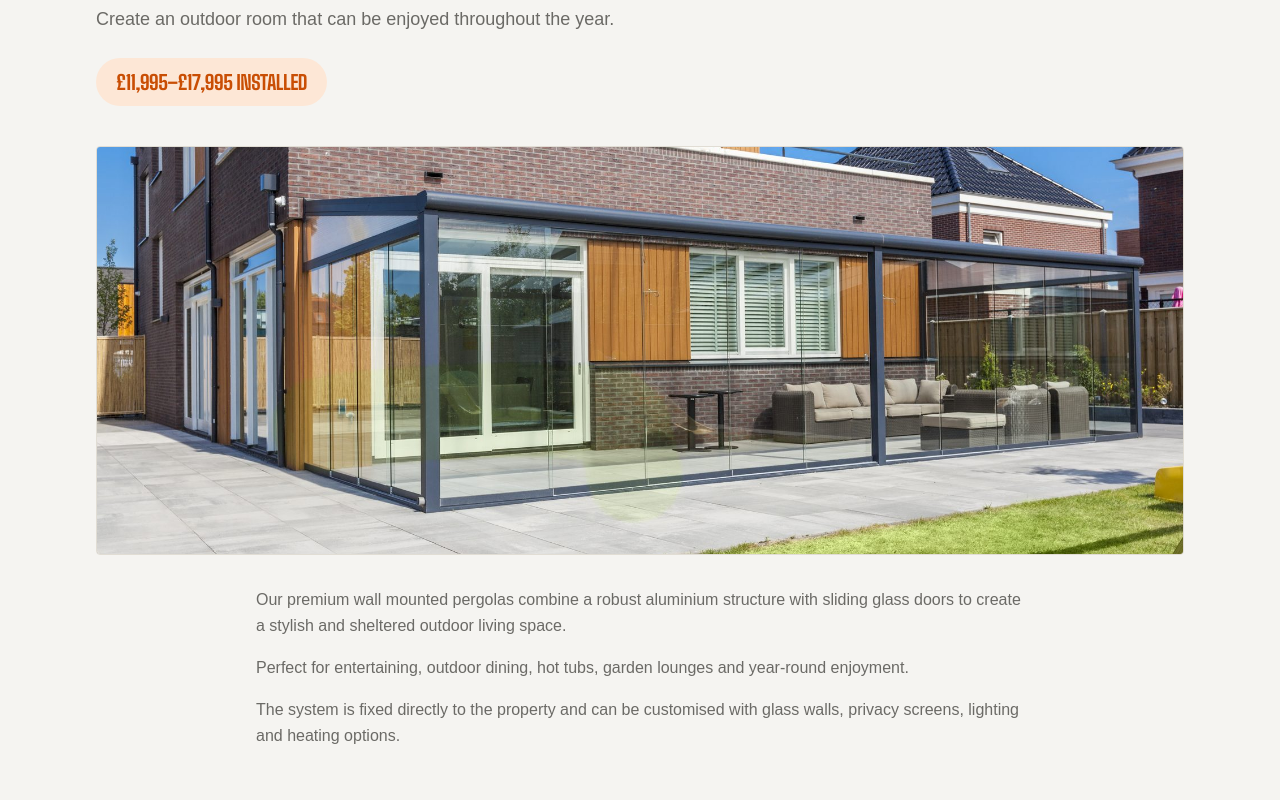
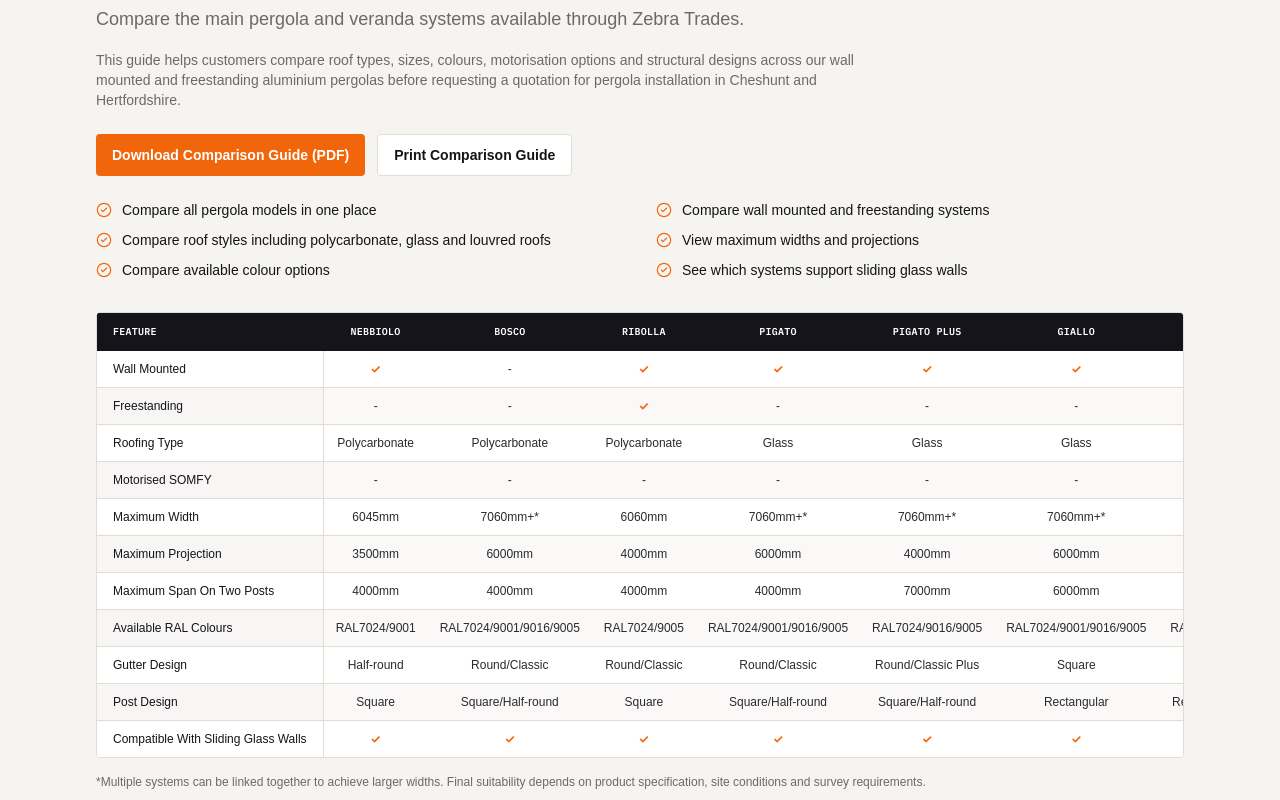
Before and after one commit to jasonkazakos-cpu/zebra-trades-website, a Next.js app: page /pergolas in a window 1280 px wide. Shown: the part 4360-5160 px from the top of the page. Built offline with nearby package versions, Linux system fonts and the light colour scheme; a web font is replaced by a local one.

Commit message:
Replace pergola PDF and add comparison guide section

```diff
--- a/app/pergolas/page.tsx
+++ b/app/pergolas/page.tsx
@@ -246,6 +246,103 @@ export default function PergolasPage() {
         targetId="pergola-comparison-guide"
       />
 
+      {/* Pergola Comparison Guide */}
+      <section id="pergola-comparison-guide" className="bg-chalk">
+        <Container className="py-16 sm:py-20">
+          <SectionHeading
+            eyebrow="Pergola Comparison Guide"
+            title="Compare Our Pergola Range"
+            subtitle="Compare the main pergola and veranda systems available through Zebra Trades."
+          />
+          <p className="mt-4 max-w-3xl text-sm text-slate">
+            This guide helps customers compare roof types, sizes, colours,
+            motorisation options and structural designs across our wall
+            mounted and freestanding aluminium pergolas before requesting a
+            quotation for pergola installation in Cheshunt and Hertfordshire.
+          </p>
+
+          <div className="mt-6 flex flex-wrap gap-3">
+            <a
+              href="/Zebra_Trades_Full_Veranda_Comparison_Table.pdf"
+              className="inline-flex items-center gap-2 rounded-sm bg-accent px-4 py-2.5 text-sm font-semibold text-paper hover:bg-accent-dark transition-colors"
+            >
+              Download Comparison Guide (PDF)
+            </a>
+            <PrintButton />
+          </div>
+
+          <ul className="mt-6 grid gap-x-8 gap-y-2.5 sm:grid-cols-2">
+            {[
+              "Compare all pergola models in one place",
+              "Compare wall mounted and freestanding systems",
+              "Compare roof styles including polycarbonate, glass and louvred roofs",
+              "View maximum widths and projections",
+              "Compare available colour options",
+              "See which systems support sliding glass walls",
+            ].map((benefit) => (
+              <li key={benefit} className="flex items-start gap-2.5 text-sm font-medium text-ink">
+                <CheckCircle2 className="mt-0.5 size-4 shrink-0 text-accent" strokeWidth={1.75} aria-hidden="true" />
+                {benefit}
+              </li>
+            ))}
+          </ul>
+
+          {/* Horizontally scrollable table */}
+          <div className="mt-8 overflow-x-auto rounded-sm border border-line">
+            <table className="min-w-full text-xs">
+              <thead>
+                <tr className="bg-ink text-paper">
+                  <th className="sticky left-0 z-10 bg-ink px-4 py-3 text-left font-mono text-[10px] uppercase tracking-wide whitespace-nowrap min-w-[160px]">
+                    Feature
+                  </th>
+                  {[
+                    "Nebbiolo","Bosco","Ribolla","Pigato","Pigato Plus",
+                    "Giallo","Giallo Plus","Trebbiano","Pinela Glass",
+                    "Verdeca","Pinela","Pinela Deluxe","Pinela Deluxe Plus",
+                  ].map((p) => (
+                    <th key={p} className="px-3 py-3 text-center font-mono text-[10px] uppercase tracking-wide whitespace-nowrap">
+                      {p}
+                    </th>
+                  ))}
+                </tr>
+              </thead>
+              <tbody className="divide-y divide-line bg-paper">
+                {[
+                  { row: "Wall Mounted", values: ["✓","-","✓","✓","✓","✓","✓","✓","✓","✓","✓","✓","✓"] },
+                  { row: "Freestanding", values: ["-","-","✓","-","-","-","-","-","✓","-","✓","✓","✓"] },
+                  { row: "Roofing Type", values: ["Polycarbonate","Polycarbonate","Polycarbonate","Glass","Glass","Glass","Glass","Glass","Glass","PVC Cloth","Louvred","Louvred","Louvred"] },
+                  { row: "Motorised SOMFY", values: ["-","-","-","-","-","-","-","-","-","✓","✓","✓","✓"] },
+                  { row: "Maximum Width", values: ["6045mm","7060mm+*","6060mm","7060mm+*","7060mm+*","7060mm+*","7060mm+*","6806mm","6980mm+*","6000mm","3500mm+*","4000mm+*","6980mm+*"] },
+                  { row: "Maximum Projection", values: ["3500mm","6000mm","4000mm","6000mm","4000mm","6000mm","4000mm","4482mm","4500mm+*","4000mm","4947mm+*","6078mm+*","4500mm+*"] },
+                  { row: "Maximum Span On Two Posts", values: ["4000mm","4000mm","4000mm","4000mm","7000mm","6000mm","7000mm","6806mm","6980mm","4000mm","4947mm","6078mm","6980mm"] },
+                  { row: "Available RAL Colours", values: ["RAL7024/9001","RAL7024/9001/9016/9005","RAL7024/9005","RAL7024/9001/9016/9005","RAL7024/9016/9005","RAL7024/9001/9016/9005","RAL7024/9016/9005","RAL7024/9016/9005","RAL7024/9016/9005","RAL7024","RAL7024","RAL7024","RAL7024/9016/9005"] },
+                  { row: "Gutter Design", values: ["Half-round","Round/Classic","Round/Classic","Round/Classic","Round/Classic Plus","Square","Square Plus","Square","Square","Square","Square","Square","Square"] },
+                  { row: "Post Design", values: ["Square","Square/Half-round","Square","Square/Half-round","Square/Half-round","Rectangular","Rectangular/Square","Square","Square","Rectangular","Square","Square","Square"] },
+                  { row: "Compatible With Sliding Glass Walls", values: Array(13).fill("✓") },
+                ].map(({ row, values }, ri) => (
+                  <tr key={row} className={ri % 2 === 0 ? "bg-paper" : "bg-chalk/50"}>
+                    <td className="sticky left-0 z-10 bg-inherit px-4 py-2.5 font-medium text-ink whitespace-nowrap border-r border-line">
+                      {row}
+                    </td>
+                    {values.map((v, ci) => (
+                      <td key={ci} className={`px-3 py-2.5 text-center whitespace-nowrap ${v === "✓" ? "text-accent font-bold" : "text-ink-soft"}`}>
+                        {v}
+                      </td>
+                    ))}
+                  </tr>
+                ))}
+              </tbody>
+            </table>
+          </div>
+
+          <p className="mt-4 text-xs text-slate">
+            *Multiple systems can be linked together to achieve larger
+            widths. Final suitability depends on product specification, site
+            conditions and survey requirements.
+          </p>
+        </Container>
+      </section>
+
       {/* Premium Wall Mounted Pergola With Glass Sliding Doors */}
       <section className="bg-chalk">
         <Container className="py-16 sm:py-20">
@@ -370,90 +467,6 @@ export default function PergolasPage() {
 
       <CoverageArea background="paper" />
 
-      {/* Product Comparison Guide */}
-      <section id="pergola-comparison-guide" className="bg-chalk">
-        <Container className="py-16 sm:py-20">
-          <SectionHeading
-            eyebrow="Pergola Comparison Guide"
-            title="Pergola Product Comparison Guide"
-            subtitle="Compare popular pergola and veranda options including wall mounted systems, freestanding systems, roof types, maximum sizes, colour options and compatibility with sliding glass walls."
-          />
-          <p className="mt-4 max-w-3xl text-sm text-slate">
-            This guide is designed to help customers compare the main pergola
-            options before requesting a quotation. Final recommendations and
-            pricing will depend on size, specification and site conditions.
-          </p>
-
-          {/* Print / Download buttons */}
-          <div className="mt-6 flex flex-wrap gap-3">
-            <PrintButton />
-            {/* Replace /pergola-product-guide.pdf with the real file path once uploaded to /public */}
-            <a
-              href="/pergola-product-guide.pdf"
-              className="inline-flex items-center gap-2 rounded-sm border border-line bg-paper px-4 py-2.5 text-sm font-semibold text-ink hover:border-ink transition-colors"
-            >
-              Download Product Guide
-            </a>
-          </div>
-
-          {/* Horizontally scrollable table */}
-          <div className="mt-8 overflow-x-auto rounded-sm border border-line">
-            <table className="min-w-full text-xs">
-              <thead>
-                <tr className="bg-ink text-paper">
-                  <th className="sticky left-0 z-10 bg-ink px-4 py-3 text-left font-mono text-[10px] uppercase tracking-wide whitespace-nowrap min-w-[160px]">
-                    Feature
-                  </th>
-                  {[
-                    "Nebbiolo","Bosco","Ribolla","Pigato","Pigato Plus",
-                    "Giallo","Giallo Plus","Trebbiano","Pinela Glass",
-                    "Verdeca","Pinela","Pinela Deluxe","Pinela Deluxe Plus",
-                  ].map((p) => (
-                    <th key={p} className="px-3 py-3 text-center font-mono text-[10px] uppercase tracking-wide whitespace-nowrap">
-                      {p}
-                    </th>
-                  ))}
-                </tr>
-              </thead>
-              <tbody className="divide-y divide-line bg-paper">
-                {[
-                  { row: "Wall Mounted", values: ["✓","-","✓","✓","✓","✓","✓","✓","✓","✓","✓","✓","✓"] },
-                  { row: "Freestanding", values: ["-","-","✓","-","-","-","-","-","✓","-","✓","✓","✓"] },
-                  { row: "Roofing: Polycarbonate", values: ["✓","✓","✓","✓","✓","✓","✓","✓","-","-","-","-","-"] },
-                  { row: "Roofing: Other", values: ["-","-","-","Glass","Glass","Glass","Glass","Glass","Glass","PVC cloth","Slats","Slats","Slats"] },
-                  { row: "Motorised SOMFY", values: ["-","-","-","-","-","-","-","-","-","✓","✓","✓","✓"] },
-                  { row: "Max Width", values: ["6045mm","7060mm+*","6060mm","7060mm+*","7060mm+*","7060mm+*","7060mm+*","6806mm","6980mm+*","6000mm","3500mm+*","4000mm+*","6980mm+*"] },
-                  { row: "Max Projection", values: ["3500mm","6000mm","4000mm","6000mm","4000mm","6000mm","4000mm","4482mm","4500mm+*","4000mm","4947mm+*","6078mm+*","4500mm+*"] },
-                  { row: "Max Span (2 posts)", values: ["4000mm","4000mm","4000mm","4000mm","7000mm","6000mm","7000mm","6806mm","6980mm","4000mm","4947mm","6078mm","6980mm"] },
-                  { row: "Main RAL Colour", values: Array(13).fill("RAL7024") },
-                  { row: "Additional RAL Colours", values: ["RAL9001","RAL9001/9016/9005","RAL9005","RAL9001/9016/9005","RAL9016/9005","RAL9001/9016/9005","RAL9016/9005","RAL9016/9005","RAL9016/9005","-","-","-","RAL9016/9005"] },
-                  { row: "Gutter Design", values: ["Half-round","Round/Classic","Round/Classic","Round/Classic","Round/Classic Plus","Square","Square Plus","Square","Square","Square","Square","Square","Square"] },
-                  { row: "Post Design", values: ["Square","Square/Half-round","Square","Square/Half-round","Square/Half-round","Rectangular","Rectangular/Square","Square","Square","Rectangular","Square","Square","Square"] },
-                  { row: "Glass Walls Compatible", values: Array(13).fill("✓") },
-                ].map(({ row, values }, ri) => (
-                  <tr key={row} className={ri % 2 === 0 ? "bg-paper" : "bg-chalk/50"}>
-                    <td className="sticky left-0 z-10 bg-inherit px-4 py-2.5 font-medium text-ink whitespace-nowrap border-r border-line">
-                      {row}
-                    </td>
-                    {values.map((v, ci) => (
-                      <td key={ci} className={`px-3 py-2.5 text-center whitespace-nowrap ${v === "✓" ? "text-accent font-bold" : "text-ink-soft"}`}>
-                        {v}
-                      </td>
-                    ))}
-                  </tr>
-                ))}
-              </tbody>
-            </table>
-          </div>
-
-          <p className="mt-4 text-xs text-slate">
-            * Multiple systems can be linked together for wider installations.
-            Final suitability depends on product specification, site conditions
-            and survey.
-          </p>
-        </Container>
-      </section>
-
       <CtaBand
         title="Ready To Transform Your Garden?"
         subtitle="Book a free site survey and get a clear fixed quotation for your pergola or gazebo."
```
